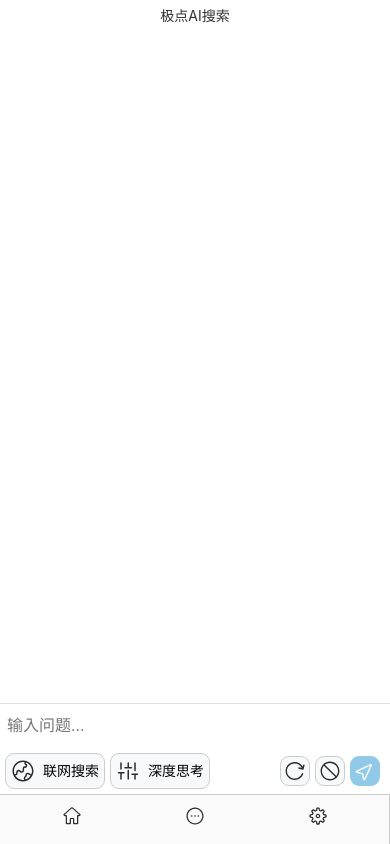
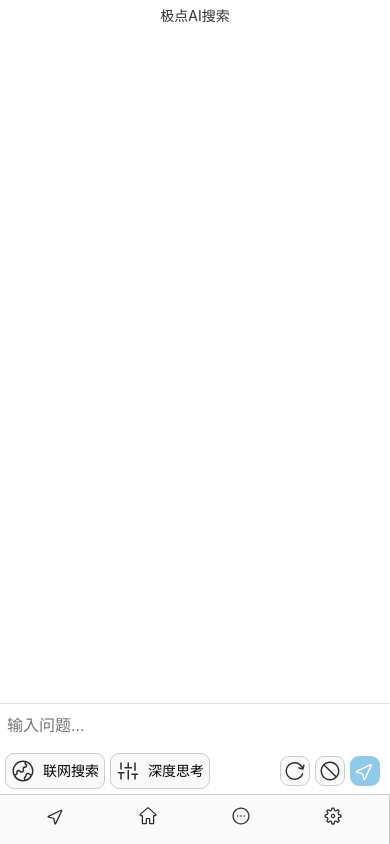
Before and after one commit to qgming/AISearch, a Vue app: page /search in a window 390 px wide. Built offline with nearby package versions, Linux system fonts and the light colour scheme.

Commit message:
beta8 deepthinkingV5.1lite 修复对话显示不全

```diff
--- a/src/components/NavBar.vue
+++ b/src/components/NavBar.vue
@@ -1,11 +1,10 @@
 <template>
   <header>
       <ul class="nav-list">
+        <li @click="$emit('goToAiSearch')"><img src="/src/assets/send.svg" alt=""></li>
         <li @click="$emit('goToHome')"><img src="/src/assets/home.svg" alt=""></li>
         <li @click="$emit('goToAbout')"><img src="/src/assets/about.svg" alt=""></li>
-
         <li @click="$emit('goToSetting')"><img src="/src/assets/setting.svg" alt=""></li>
-
       </ul>
   </header>
 </template>
@@ -67,7 +66,7 @@ li img {
   }
 
   .nav-list li {
-    margin: 0;
+    margin-bottom: 0;
   }
 
   li img {
--- a/src/views/About.vue
+++ b/src/views/About.vue
@@ -1,12 +1,12 @@
 <template>
-  <NavBar @goToSetting="goToSetting" @goToAbout="goToAbout" @goToHome="goToHome" />
+  <NavBar @goToSetting="goToSetting" @goToAbout="goToAbout" @goToHome="goToHome" @goToAiSearch="goToAiSearch" />
   <div class="aboutContainer">
     <div class="pageTitle">关于</div>
     <div class="aboutBox logoBox">
       <img src="/src/assets/send.svg" alt="" class="logo">
       <p class="topName">极点AI搜索</p>
       <p>1.0.0</p>
-      <p>beta7</p>
+      <p>beta8</p>
     </div>
     <div class="aboutBox">
       <div class="aboutItem">
@@ -50,6 +50,9 @@ const goToSetting = () => {
 };
 const goToAbout = () => {
   router.push('/about');
+};
+const goToAiSearch = () => {
+  router.push('/search');
 };
 
 </script>
--- a/src/views/AiSearch.vue
+++ b/src/views/AiSearch.vue
@@ -6,7 +6,7 @@
       <div v-for="(message, index) in messages" :key="index" class="message">
         <img class="roleIcon" :src="message.role === 'user' ? '../logo.svg' : '../send.svg'" alt="角色图标" style="width: 24px; height: 24px; margin-right: 5px;" />
         <div>
-         <MdPreview :modelValue="message.content" />
+         <MdPreview class="md-preview" :modelValue="message.content" />
          <div class="contentOption">
           <div class="optionButton" @click="copyContent(message.content)"><img src="/src/assets/copy.svg" alt="复制">
           </div>
@@ -15,7 +15,7 @@
           </div>
          </div>
          <div v-if="chartContent && lastChartIndex === index" class="chart">
-          <MdPreview :modelValue="chartContent" />
+          <MdPreview class="md-preview" :modelValue="chartContent" />
           <div class="chartOption">
             <div class="optionButton" @click="zoomChart"><img src=" /src/assets/zoomOut.svg" alt="放大">
             </div>
@@ -34,7 +34,7 @@
       </div>
       <div v-if="streaming" class="streaming">
         <p>思考中...</p>
-        <MdPreview :modelValue="assistantMessage" />
+        <MdPreview class="md-preview" :modelValue="assistantMessage" />
       </div>
     </div>
     <div class="searchBox">
@@ -180,14 +180,16 @@ async function sendMessage() {
   for await (const chunk of response) {
     if (!streaming.value) break; // 检查是否终止对话
     assistantMessage.value += chunk.choices[0].delta.content || '';
-    scrollToBottom(); // 自动滚动到底部
+    // scrollToBottom();
+    // 自动滚动到底部
   }
   streaming.value = false; // 结束流式输出
 
   messages.value.push({ role: "assistant", content: assistantMessage.value });
   userInput.value = '';
 
-  scrollToBottom(); // 自动滚动到底部
+  scrollToBottom();
+  // 自动滚动到底部
 }
 
 // 联网搜索
@@ -267,7 +269,7 @@ function toggleDeepThinking(value) {
 // 读取深度思考提示词文件
 async function readDeepThinkingPromptFile() {
   try {
-    const response = await fetch('../deepThinking.txt');
+    const response = await fetch('../deepThinkingPro.txt');
     if (!response.ok) {
       throw new Error('读取深度思考提示词失败');
     }
@@ -303,7 +305,7 @@ async function sendToChart(content, index) {
   } catch (error) {
     console.error('API 请求错误:', error);
     ElMessage({
-      message: 'API 请求错误',
+      message: 'API请求错误,当前大模型不支持图表生成',
       type: 'error'
     });
     generatingChart.value = false; // 生成图表失败
@@ -484,12 +486,8 @@ window.addEventListener('beforeunload', () => {
   border: 1px solid #e0e0e0;
 }
 
-.md-editor-previewOnly {
-  border-radius: 12px;
-}
-
-.md-editor-preview-wrapper {
-  padding: 5px;
+.md-preview {
+  padding: 0px;
 }
 
 .chart.zoomed {
@@ -527,11 +525,11 @@ window.addEventListener('beforeunload', () => {
 }
 
 .container {
-  width: 800px;
+  width: 100vw;
   max-width: 800px;
   margin: 0 auto;
   padding: 10px;
-  border-radius: 8px;
+  border-radius: 9px;
   display: flex;
   flex-direction: column;
   height: 100vh;
@@ -541,7 +539,7 @@ window.addEventListener('beforeunload', () => {
   flex-grow: 1;
   overflow-y: auto;
   padding-bottom: 20px;
-  margin-bottom: 100px;
+  margin-bottom: 120px;
   scrollbar-width: none; /* 隐藏滚动条 */
 }
 
@@ -564,12 +562,12 @@ window.addEventListener('beforeunload', () => {
 }
 
 .message {
-  display: flex;
-  flex-direction: row;
+  /* display: flex;
+  flex-direction: row; */
   margin-bottom: 10px;
-  padding: 0px;
+  padding: 10px;
   background-color: #ffffff;
-  border-radius: 12px;
+  border-radius: 9px;
   /* border: 1px solid #dfdfdf; */
 }
 
@@ -582,7 +580,7 @@ window.addEventListener('beforeunload', () => {
 .streaming {
   padding: 10px;
   background-color: #ffffff;
-  border-radius: 12px;
+  border-radius: 9px;
   border: 1px solid #9AA2AD;
 }
 
@@ -697,7 +695,6 @@ window.addEventListener('beforeunload', () => {
 /* 移动端样式 */
 @media (max-width: 600px) {
   .container {
-    width: 98vw;
     padding: 5px;
   }
 
@@ -710,11 +707,11 @@ window.addEventListener('beforeunload', () => {
   }
 
   .messagesContainer {
-    margin-bottom: 70px;
+    margin-bottom: 120px;
   }
 
   .message {
-    padding: 5px;
+    padding: 3px;
   }
 
   .searchBox {
--- a/src/views/Setting.vue
+++ b/src/views/Setting.vue
@@ -1,5 +1,5 @@
 <template>
-    <NavBar @goToSetting="goToSetting" @goToAbout="goToAbout" @goToHome="goToHome" />
+    <NavBar @goToSetting="goToSetting" @goToAbout="goToAbout" @goToHome="goToHome" @goToAiSearch="goToAiSearch" />
   <div class="settingsContainer">
     <div class="pageTitle">设置</div>
     <div class="settingBox">
@@ -70,6 +70,9 @@ const goToSetting = () => {
 };
 const goToAbout = () => {
   router.push('/about');
+};
+const goToAiSearch = () => {
+  router.push('/search');
 };
 
 const largeModel = ref({
--- a/src/views/TheHome.vue
+++ b/src/views/TheHome.vue
@@ -1,6 +1,6 @@
 <template>
   <div class="home">
-    <NavBar @goToSetting="goToSetting" @goToAbout="goToAbout" />
+    <NavBar @goToSetting="goToSetting" @goToAbout="goToAbout" @goToAiSearch="goToAiSearch" />
     <main>
       <div class="logo">
         <img src="/src/assets/send.svg" alt="Google Logo">
@@ -30,6 +30,10 @@ const searchQuery = ref('');
 
 const goToSearch = () => {
   router.push({ path: '/search', query: { q: searchQuery.value } });
+};
+
+const goToAiSearch = () => {
+  router.push('/search');
 };
 
 const goToSetting = () => {
```
Also changed, not shown: public/deepThinkingPro.txt.
